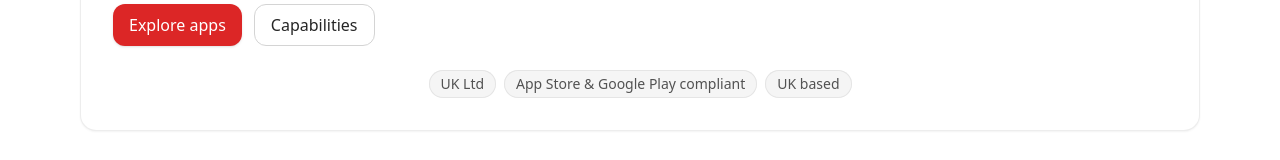
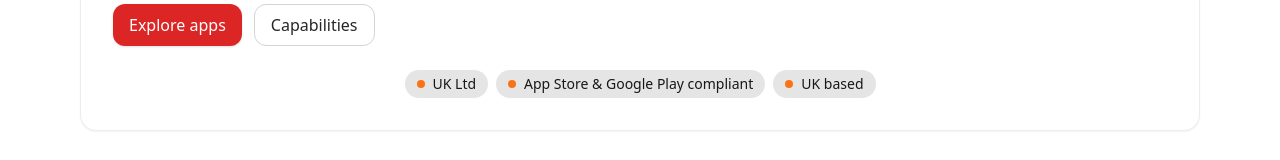
Before and after one commit to repinfaust/arcturusdc.github.io, a Next.js app: page / in a window 1280 px wide. Shown: the part 497-657 px from the top of the page. Built offline with nearby package versions, Linux system fonts and the light colour scheme.

Commit message:
Update globals.css

```diff
--- a/src/app/globals.css
+++ b/src/app/globals.css
@@ -44,13 +44,16 @@
     @apply bg-white border border-black/10 text-neutral-900 hover:bg-white/80;
   }
 
-  /* Non-interactive metadata badge (consistent everywhere) */
+  /* Non-interactive metadata badge with orange dot */
   .badge {
-    @apply inline-flex items-center justify-center
-           rounded-full px-3 py-1
-           text-xs sm:text-sm leading-none
-           bg-neutral-100 text-neutral-600
-           ring-1 ring-inset ring-neutral-200
+    @apply inline-flex items-center rounded-full px-3 py-1
+           text-xs sm:text-sm font-medium
+           bg-neutral-200 text-neutral-900
            select-none cursor-default;
   }
+
+  .badge::before {
+    content: "";
+    @apply inline-block w-2 h-2 rounded-full mr-2 bg-orange-500;
+  }
 }
```
